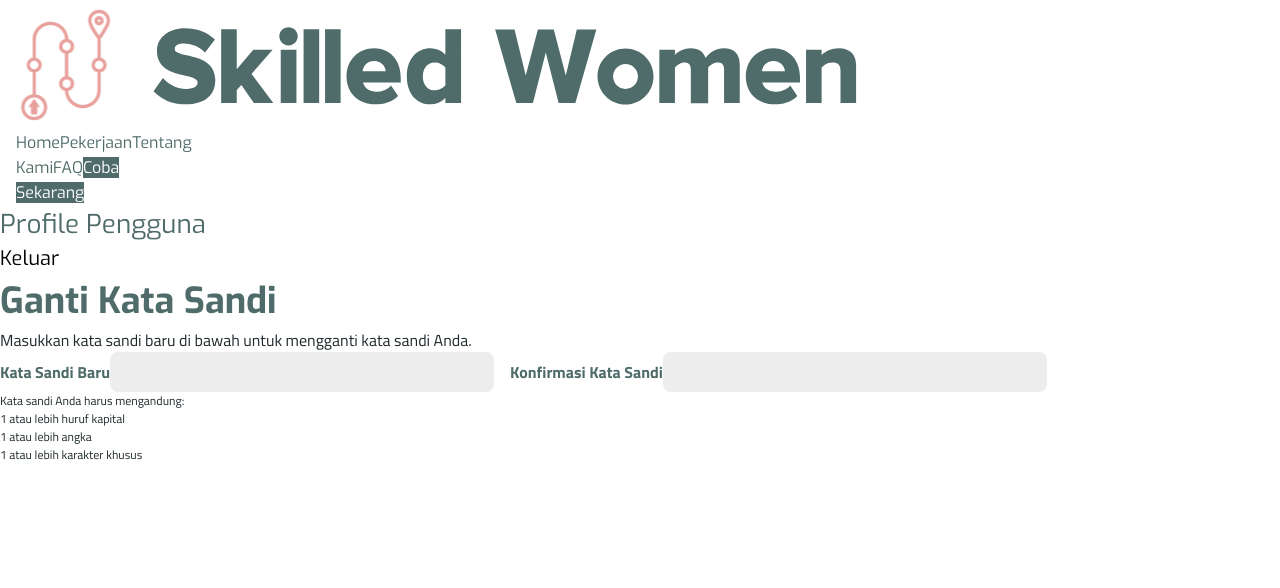
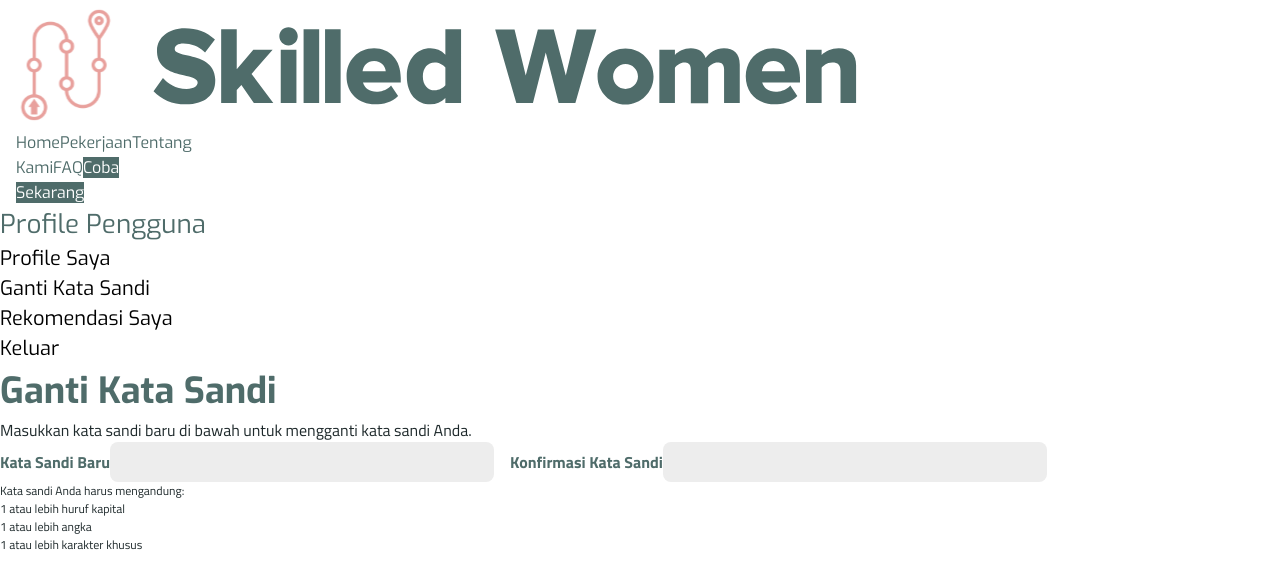
Before and after one commit to Rohana-Kuddus/skilled-women, a React (Vite) app: page /profiles/1/password in a window 1280 px wide. Shown: the top 588 px of the page. Built offline with nearby package versions, Linux system fonts and the light colour scheme; some icons are missing.

Commit message:
update sidebarprofile

```diff
--- a/src/components/SidebarProfile.jsx
+++ b/src/components/SidebarProfile.jsx
@@ -1,5 +1,6 @@
 import React from "react";
 import { Link } from "react-router-dom";
+
 import "../index.css";
 
 function SidebarProfile({ id, action }) {
@@ -31,21 +32,21 @@ function SidebarProfile({ id, action }) {
           >
             <div className="mx-2 mb-60 ">
               <div className="my-1 p-1 w-full text-center hover:bg-gray-200 active:bg-gray-200 rounded-md">
-                {/* <Link to={`/profiles/${id}`}>Profile Saya</Link> */}
+                <Link to={`/profiles/${id}`}>Profile Saya</Link>
               </div>
               <div className="my-1 p-1 w-full text-center hover:bg-gray-200 active:bg-gray-200 rounded-md">
-                {/* <Link to={`/profiles/${id}/password`}>
+                <Link to={`/profiles/${id}/password`}>
                   Ganti Kata Sandi
-                </Link> */}
+                </Link>
               </div>
               <div className="my-1 p-1 w-full text-center hover:bg-gray-200 active:bg-gray-200 rounded-md">
-                {/* <Link to={`/profiles/${id}/recommendation`}>
+                <Link to={`/profiles/${id}/recommendation`}>
                   Rekomendasi Saya
-                </Link> */}
+                </Link>
               </div>
             </div>
             <div className="border-t-2 border-gray-200"></div>
-            <div className="mt-4 mx-2 text-center hover:bg-red-200 active:bg-red-200 rounded-md">
+            <div className="mt-4 mx-2 text-center hover:bg-red-300 active:bg-red-300 rounded-md">
               <button onClick={action} className="text-red-500">
                 Keluar
               </button>
```
